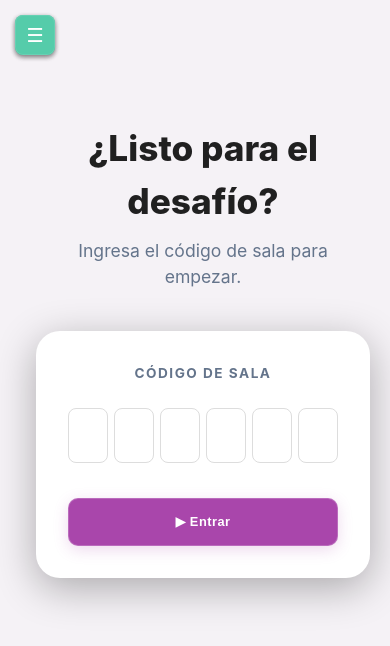
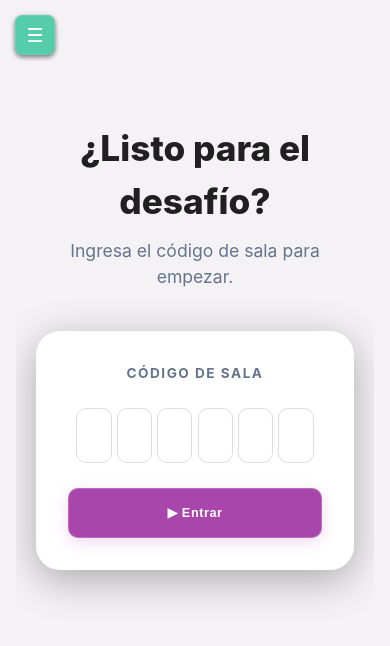
Before and after one commit to frangago71/quizzie-TFG, a React (Vite) app in the folder frontend/: page / in a window 390 px wide. Shown: the top 646 px of the page. Built offline with nearby package versions, Linux system fonts and the light colour scheme; no server answers.

Commit message:
style: improve mobile responsiveness and visual elements
Closes #35

```diff
--- a/frontend/src/App.css
+++ b/frontend/src/App.css
@@ -177,7 +177,7 @@
 .btn-main {
   padding: 0 25px;
   height: 48px;
-  min-width: 160px;
+  width: 160px;
   border-radius: 10px;
   background-color: var(--bg-dark);
   color: var(--color-white);
@@ -203,8 +203,18 @@
 .btn-main.small {
   height: 40px;
   padding: 0 18px;
-  min-width: 120px;
+  min-width: 100px;
+  max-width: 110px;
   font-size: 1rem;
+}
+
+.btn-main.max {
+  width: 100%;
+  max-width: none;
+}
+
+.btn-main.big {
+  width: 205px;
 }
 
 .btn-main.magenta {
--- a/frontend/src/management/CreateQuiz.tsx
+++ b/frontend/src/management/CreateQuiz.tsx
@@ -27,6 +27,7 @@ const CreateQuiz: React.FC = () => {
   const [touchStart, setTouchStart] = useState<number | null>(null);
   const [touchEnd, setTouchEnd] = useState<number | null>(null);
 
+  const isMobile = window.innerWidth < 768;
   const minSwipeDistance = 50;
 
   const onTouchStart = (e: React.TouchEvent) => {
@@ -231,7 +232,8 @@ const CreateQuiz: React.FC = () => {
               value={quiz.title}
               onChange={(e) => setQuiz({ ...quiz, title: e.target.value })}
             />
-            <button type="button" className="btn-main magenta btn-header-action" onClick={handleSubmit}>
+
+            <button type="button" className={`btn-main ${isMobile ? 'small' : 'big'} magenta btn-header-action`} onClick={handleSubmit}>
               <span className="text-desktop">Crear cuestionario</span>
               <span className="text-mobile">Crear</span>
             </button>
--- a/frontend/src/management/ListQuizzes.tsx
+++ b/frontend/src/management/ListQuizzes.tsx
@@ -146,7 +146,7 @@ const ListQuizzes: React.FC = () => {
                                                 <span>{parseDate(quiz.created_at ?? "")}</span>
                                             </div>
                                         </div>
-                                        <button className="btn-main small magenta" onClick={() => {
+                                        <button className="btn-main big magenta" onClick={() => {
                                             setRoomId(quiz.id);
                                             navigate(`/quizzes/setup/${quiz.id}`);
                                         }}>
--- a/frontend/src/management/SetupRoom.tsx
+++ b/frontend/src/management/SetupRoom.tsx
@@ -151,7 +151,7 @@ const SetupRoom: React.FC = () => {
             </div>
             <div className="setup-external-actions">
                 <button
-                    className={`btn-main magenta ${isCreating ? 'disabled' : ''}`}
+                    className={`btn-main big magenta ${isCreating ? 'disabled' : ''}`}
                     onClick={handleOpenSession}
                     disabled={isCreating}
                 >
--- a/frontend/src/room-access/NewNickname.tsx
+++ b/frontend/src/room-access/NewNickname.tsx
@@ -50,7 +50,7 @@ const NewNickname: React.FC<NewNicknameProps> = ({ nickname, roomId, onConfirm,
 
         <div className="modal-actions">
           <button
-            className="btn-main magenta"
+            className="btn-main max magenta"
             onClick={handleCreateAndJoin}
             disabled={loading}
           >
--- a/frontend/src/room-access/NicknameEntry.tsx
+++ b/frontend/src/room-access/NicknameEntry.tsx
@@ -98,7 +98,7 @@ const NicknameEntry: React.FC = () => {
 
         <div className="action-buttons">
           <button
-            className="btn-main magenta full-width"
+            className="btn-main max magenta"
             onClick={handleVerifyNickname}
             disabled={!nickname.trim() || isProcessing}
           >
--- a/frontend/src/room-access/RoomCode.css
+++ b/frontend/src/room-access/RoomCode.css
@@ -81,14 +81,17 @@
   width: 100%;
 }
 
-
 @media (max-width: 768px) {
   .join-container {
     padding: 30px 15px;
+    width: 100%;
+    box-sizing: border-box;
+    overflow-x: hidden;
   }
 
   .join-header-text h2 {
     font-size: 1.8rem;
+    margin-bottom: 10px;
   }
 
   .join-header-text p {
@@ -97,23 +100,29 @@
   }
 
   .join-card {
-    padding: 30px 20px;
-    max-width: 100%;
+    padding: 25px 15px 20px 15px;
+    width: 92%;
+    margin: 0 auto;
+    box-sizing: border-box;
   }
 
   .code-inputs-group {
-    gap: 6px;
+    gap: calc(100% / 50);
+    margin-bottom: 20px;
+    width: 100%;
+    justify-content: center;
   }
 
   .code-box {
-    width: 40px;
+    width: calc((100% / 6) - 7px);
+    max-width: 45px;
     height: 55px;
-    font-size: 1.5rem;
-    border-radius: 8px;
+    font-size: 1.4rem;
   }
 
-  .code-label {
-    margin-bottom: 20px;
-    font-size: 0.75rem;
+  .btn-main.max {
+    margin-top: 5px;
+    width: 100%;
+    height: 50px;
   }
 }
--- a/frontend/src/room-access/RoomCode.tsx
+++ b/frontend/src/room-access/RoomCode.tsx
@@ -78,7 +78,7 @@ const RoomCode: React.FC = () => {
         </div>
 
         <button
-          className="btn-main magenta"
+          className="btn-main max magenta"
           onClick={handleVerifyCode}
           disabled={code.some(d => d === '')}
         >
```
